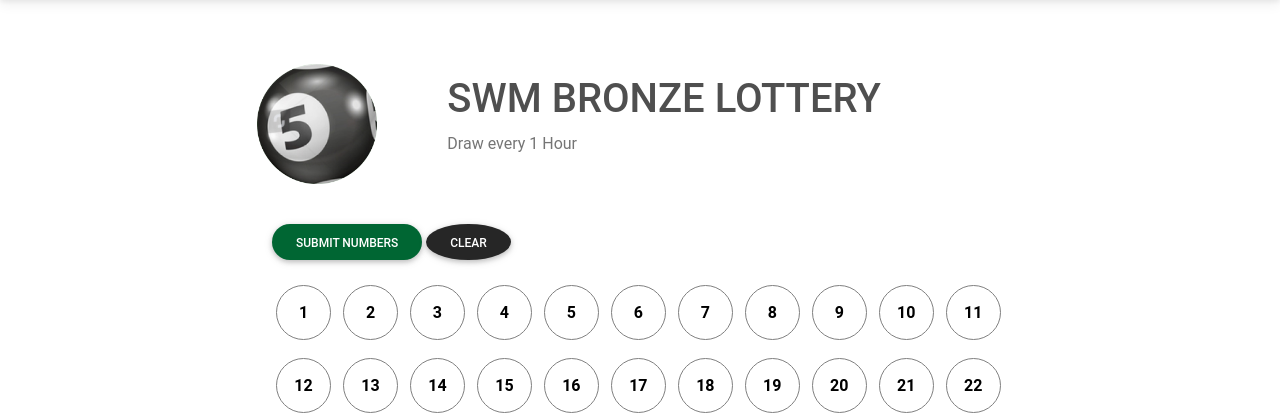
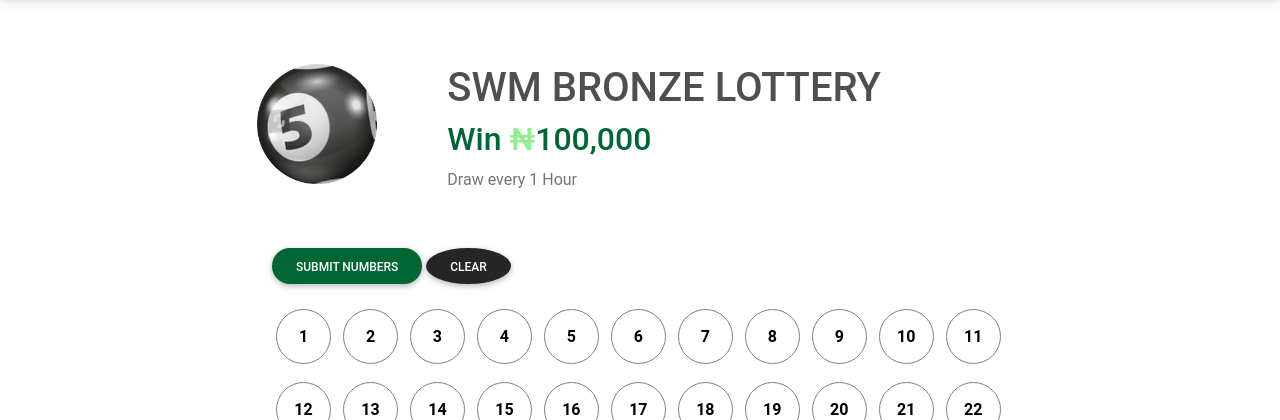
Before and after one commit to ndmichael/swm-lottery-app, a Django app: page /games/draws/bronze/1/ in a window 1280 px wide. Shown: the part 135-555 px from the top of the page. Run offline with Django 4.2, Linux system fonts and the light colour scheme; tables that the repository leaves empty hold one stand-in row (values such as "Sample post"); some libraries are stand-ins or nearby versions.

Commit message:
updated the draw page

```diff
--- a/lottery/templates/lottery/draw.html
+++ b/lottery/templates/lottery/draw.html
@@ -7,24 +7,36 @@
                 <img src=" {% static 'lottery/images/platinum.png' %} " class="img-fluid" alt=" " style="height: 120px; width:120px; transform: translateX(-70px);">
                 <div class=" align-self-center">
                     <h1>SWM PLATINUM LOTTERY</h1>
+                    <h2 class=" text-success">
+                        Win <span style="color: lightgreen">&#8358;</span>100,000,000
+                    </h2>
                     <p class=" text-muted ">Draw every 1 Week</p>
                 </div>
                 {% elif draw.type == 'gold' %}
                 <img src=" {% static 'lottery/images/gold.png' %} " class="img-fluid" alt=" " style="height: 120px; width:120px; transform: translateX(-70px);">
                 <div class=" align-self-center">
                     <h1>SWM GOLD LOTTERY</h1>
+                    <h2 class=" text-success">
+                        Win <span style="color: lightgreen">&#8358;</span>10,000,000
+                    </h2>
                     <p class=" text-muted ">Draw every 72 Hours</p>
                 </div>
                 {% elif draw.type == 'bronze' %}
                 <img src=" {% static 'lottery/images/bronze.png' %} " class="img-fluid" alt=" " style="height: 120px; width:120px; transform: translateX(-70px);">
                 <div class=" align-self-center">
                     <h1>SWM BRONZE LOTTERY</h1>
+                    <h2 class=" text-success">
+                        Win <span style="color: lightgreen">&#8358;</span>100,000
+                    </h2>
                     <p class=" text-muted ">Draw every 1 Hour</p>
                 </div>
                 {% elif draw.type == 'silver' %}
                 <img src=" {% static 'lottery/images/silver.png' %} " class="img-fluid" alt=" " style="height: 120px; width:120px; transform: translateX(-70px);">
                 <div class=" align-self-center">
                     <h1>SWM SILVER LOTTERY</h1>
+                    <h2 class=" text-success">
+                        Win <span style="color: lightgreen">&#8358;</span>1,000,000
+                    </h2>
                     <p class=" text-muted ">Draw every 24 Hours</p>
                 </div>
                 {% endif %}
```
